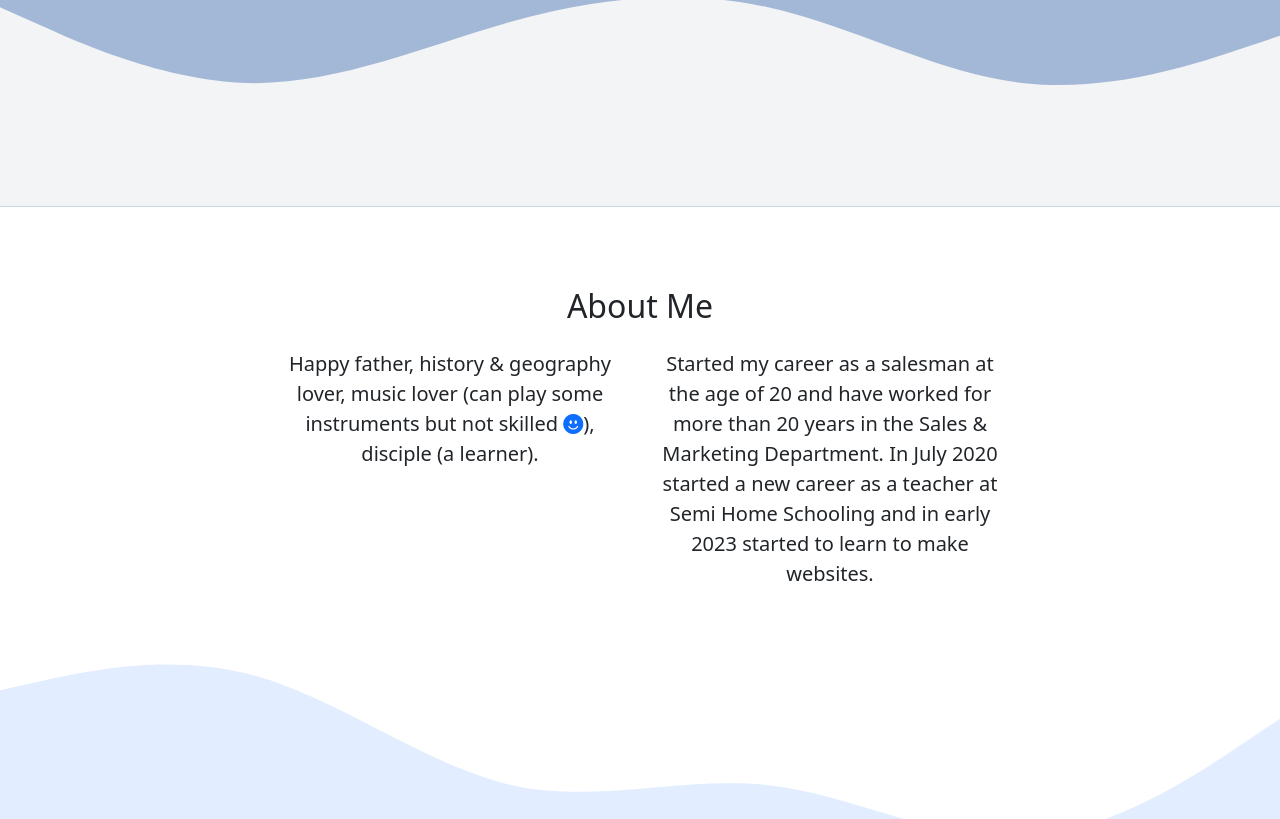
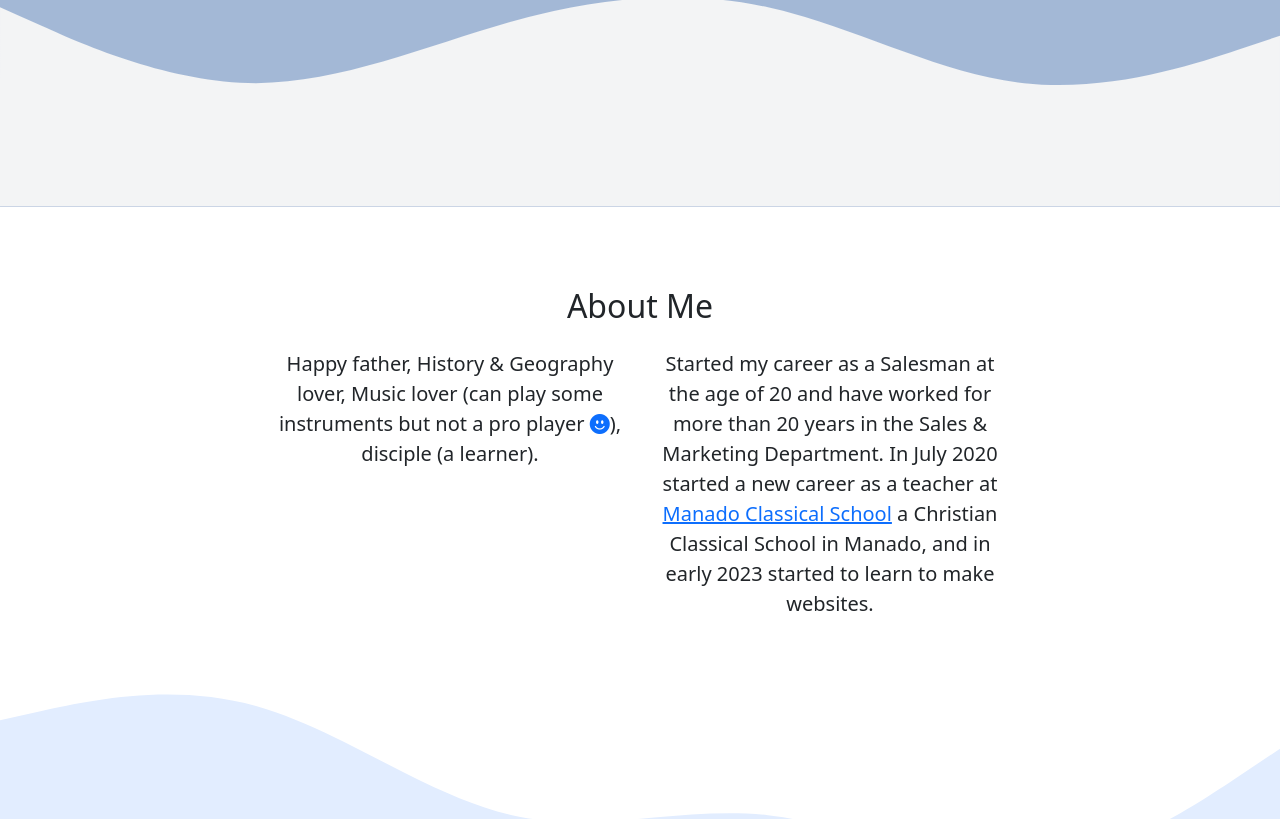
Before and after one commit to herrykeys/herryyahya.github.io, a plain HTML site: page index.html in a window 1280 px wide. Shown: the part 495-1314 px from the top of the page. Drawn offline with nearby package versions, Linux system fonts and the light colour scheme.

Commit message:
Update index.html
Change the "2nd about".txt

```diff
--- a/index.html
+++ b/index.html
@@ -64,10 +64,10 @@
         </div>
         <div class="row justify-content-center fs-5 text-center">
           <div class="col-md-4">
-            <p>Happy father, history & geography lover, music lover (can play some instruments but not skilled <i class="bi bi-emoji-smile-fill text-primary"></i>), disciple (a learner).</p>
+            <p>Happy father, History & Geography lover, Music lover (can play some instruments but not a pro player <i class="bi bi-emoji-smile-fill text-primary"></i>), disciple (a learner).</p>
           </div>
           <div class="col-md-4">
-            <p>Started my career as a salesman at the age of 20 and have worked for more than 20 years in the Sales & Marketing Department. In July 2020 started a new career as a teacher at Semi Home Schooling and in early 2023 started to learn to make websites.</p>
+            <p>Started my career as a Salesman at the age of 20 and have worked for more than 20 years in the Sales & Marketing Department. In July 2020 started a new career as a teacher at <a href="https://www.instagram.com/manadoclassicalschool/">Manado Classical School</a> a Christian Classical School in Manado, and in early 2023 started to learn to make websites.</p>
 
           </div>
         </div>
```
